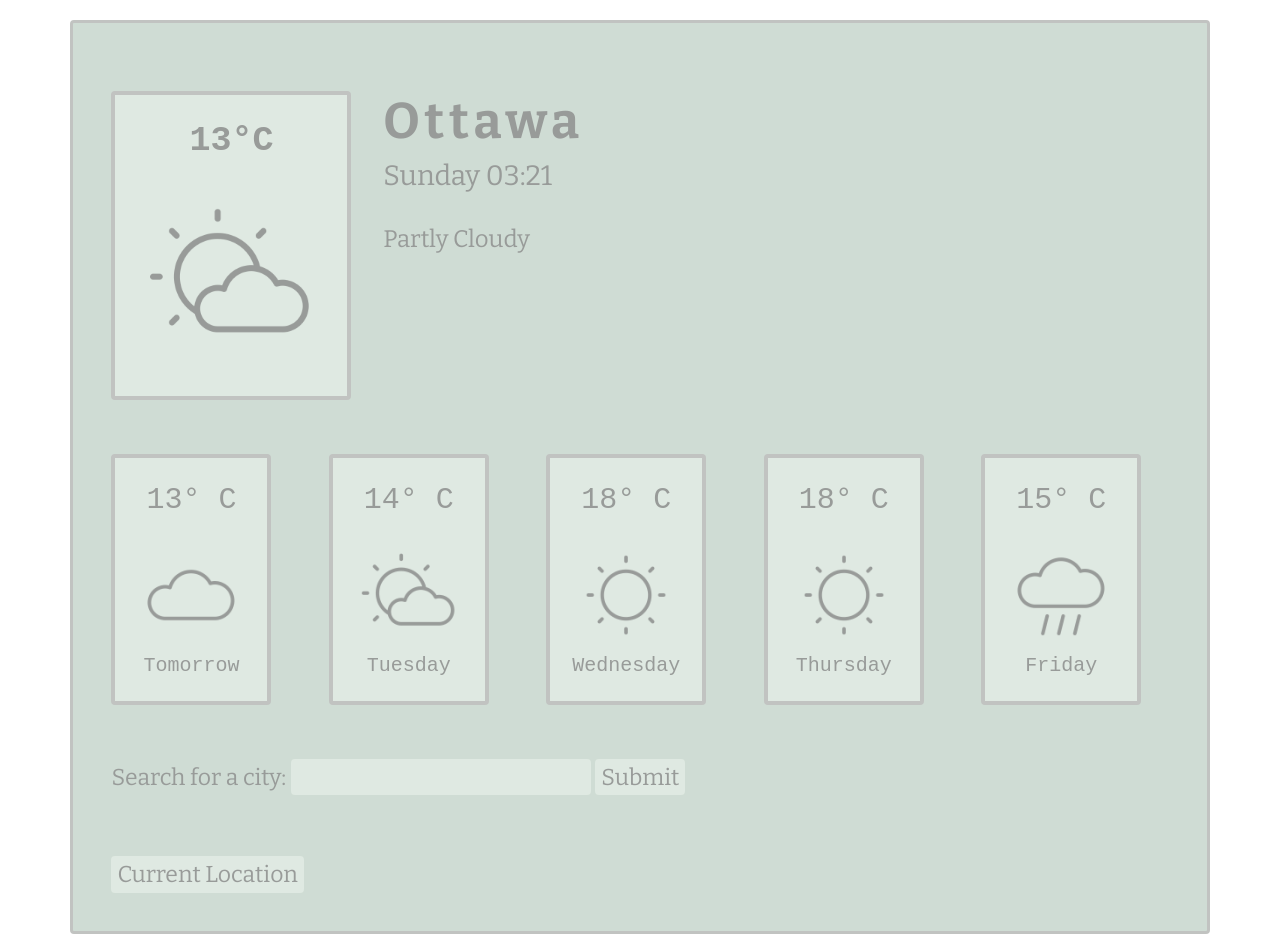
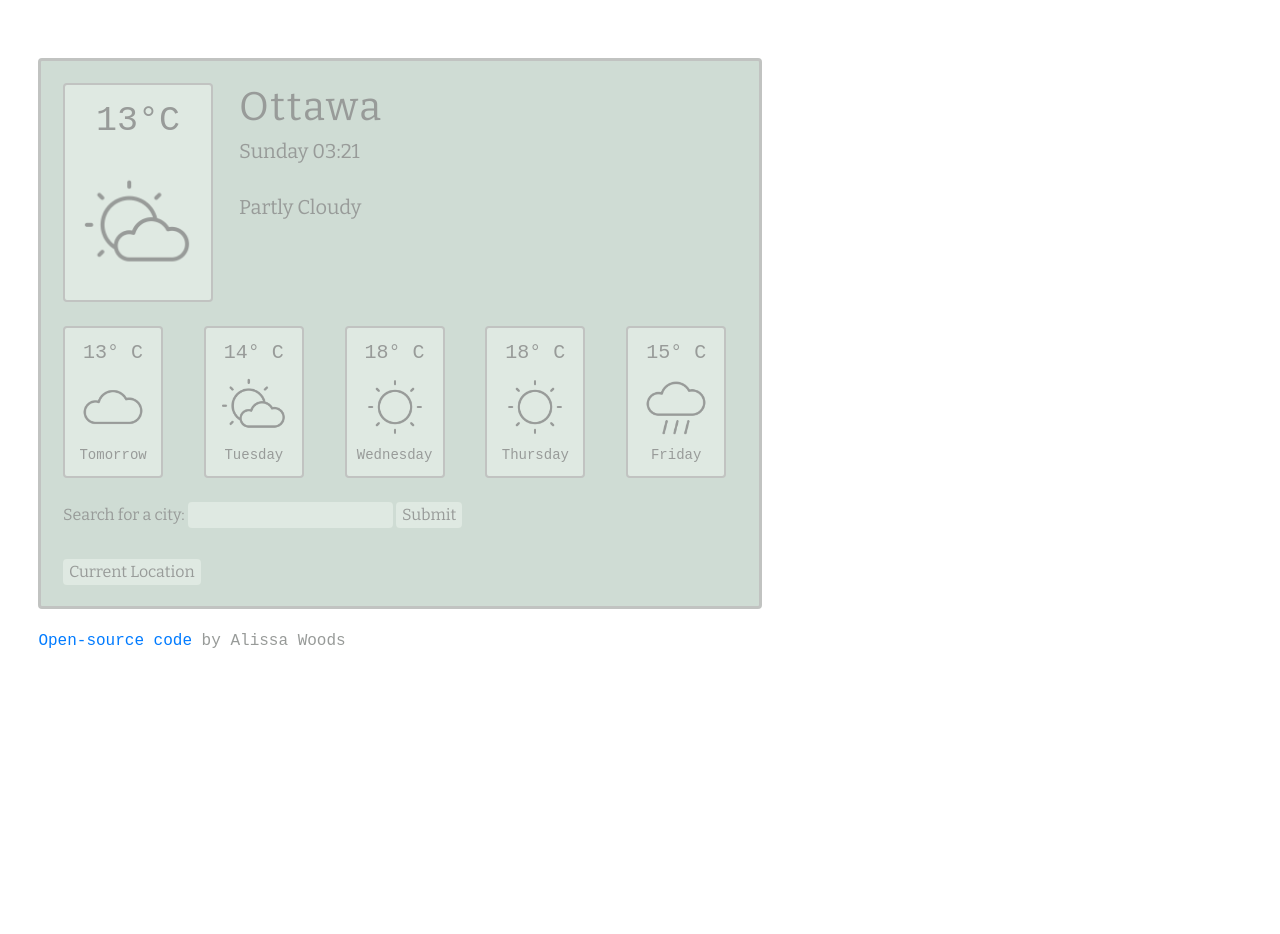
Before and after one commit to alissafwoods/weather-project, a plain HTML site: page index.html in a window 1280 px wide. Shown: the top 934 px of the page. After the commit the page ends 800 px from the top, so only its background shows below. Drawn offline with nearby package versions, Linux system fonts and the light colour scheme.

Commit message:
Resized elements

```diff
--- a/index.html
+++ b/index.html
@@ -19,10 +19,11 @@
   </head>
 
   <body>
+    <div class="wrapper">
       <div class="container">
         <div class="row">
           <div class="col-3">
-          <div class="card" style="width: 15rem">
+            <div class="card" style="width: 150px">
               <div class="card-body">
                 <p class="today-temperature">
                   <span id="current-temp">13°C</span>
@@ -46,7 +47,7 @@
         <br />
         <div class="row">
           <div class="col">
-          <div class="card" style="width: 10rem">
+            <div class="card" style="width: 100px">
               <div class="card-body">
                 <p class="temperature">13° C</p>
                 <img
@@ -59,7 +60,7 @@
             </div>
           </div>
           <div class="col">
-          <div class="card" style="width: 10rem">
+            <div class="card" style="width: 100px">
               <div class="card-body">
                 <p class="temperature">14° C</p>
                 <img
@@ -72,7 +73,7 @@
             </div>
           </div>
           <div class="col">
-          <div class="card" style="width: 10rem">
+            <div class="card" style="width: 100px">
               <div class="card-body">
                 <p class="temperature">18° C</p>
                 <img src="images/sungrey.png" class="card-img-top" alt="Sun" />
@@ -81,7 +82,7 @@
             </div>
           </div>
           <div class="col">
-          <div class="card" style="width: 10rem">
+            <div class="card" style="width: 100px">
               <div class="card-body">
                 <p class="temperature">18° C</p>
                 <img src="images/sungrey.png" class="card-img-top" alt="Sun" />
@@ -90,7 +91,7 @@
             </div>
           </div>
           <div class="col">
-          <div class="card" style="width: 10rem">
+            <div class="card" style="width: 100px">
               <div class="card-body">
                 <p class="temperature">15° C</p>
                 <img
@@ -113,11 +114,14 @@
         <button id="current-location-button">Current Location</button>
       </div>
       <p id="footer">
-      <a href="https://github.com/alissafwoods/weather-project" target="_blank"
+        <a
+          href="https://github.com/alissafwoods/weather-project"
+          target="_blank"
           >Open-source code</a
         >
         by Alissa Woods
       </p>
+    </div>
     <script src="src/script.js"></script>
   </body>
 </html>
--- a/src/styles.css
+++ b/src/styles.css
@@ -1,9 +1,15 @@
+.wrapper {
+  max-width: 800px;
+  padding: 3%;
+}
+
 .container {
   background: #cfdcd4;
   border-radius: 4px;
   border-style: solid;
   border-color: #c1c3c1;
   margin: 20px auto;
+  max-width: 800px;
   padding: 3%;
 }
 h1,
@@ -14,48 +20,49 @@ h4 {
   font-family: "Bitter", serif;
 }
 h1 {
-  font-size: 50px;
-  font-weight: bold;
-  letter-spacing: 5px;
-  margin-top: 30px;
+  letter-spacing: 2px;
 }
-h2 {
-  font-size: 40px;
-  font-weight: bold;
-  letter-spacing: 3px;
+
+h3 {
+  font-size: 20px;
 }
+
 h4 {
+  font-size: 20px;
   text-transform: capitalize;
 }
 p {
   color: #989b99;
   font-family: monospace;
 }
+
+.card-body {
+  padding: 10px;
+}
+
 .card {
   background: #dfe9e2;
   border-color: #c1c3c1;
-  border-width: 4px;
-  margin-top: 30px;
+  border-width: 2px;
 }
 .card-text {
-  font-size: 20px;
+  font-size: 14px;
   text-align: center;
 }
 .temperature {
-  font-size: 30px;
+  font-size: 20px;
   text-align: center;
+  margin-bottom: 1px;
 }
 .today-temperature {
   font-size: 35px;
-  font-weight: bold;
   text-align: center;
 }
 form {
   color: #989b99;
   font-family: "Bitter", serif;
-  font-size: 23px;
+  font-size: 16px;
   font-weight: thin;
-  margin-top: 30px;
 }
 input,
 text {
@@ -74,11 +81,6 @@ button {
   border-radius: 4px;
   color: #989b99;
   font-family: "Bitter", serif;
-  font-size: 23px;
+  font-size: 16px;
   font-weight: thin;
-  margin-top: 30px;
 }
-
-#footer {
-  margin: 20px 155px;
-}
```
Lines whose indentation alone changed are shown as unchanged.
